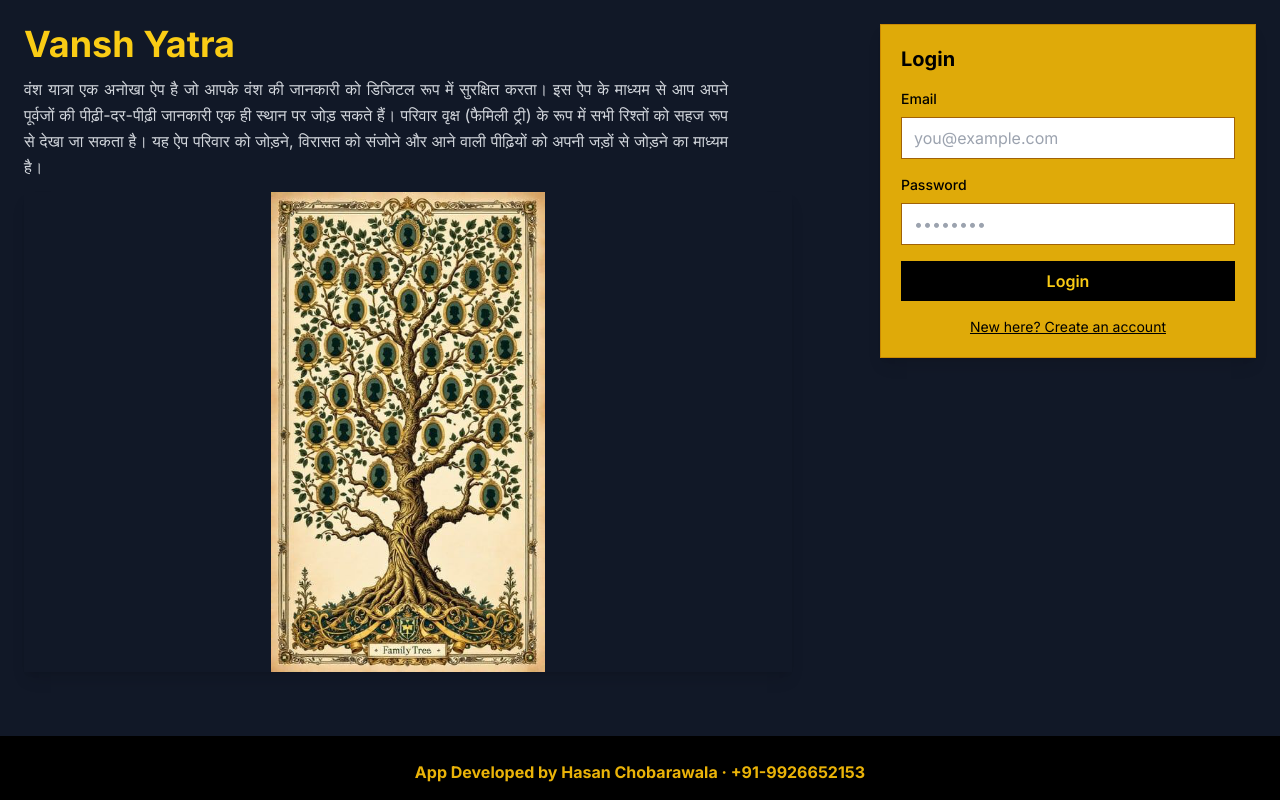
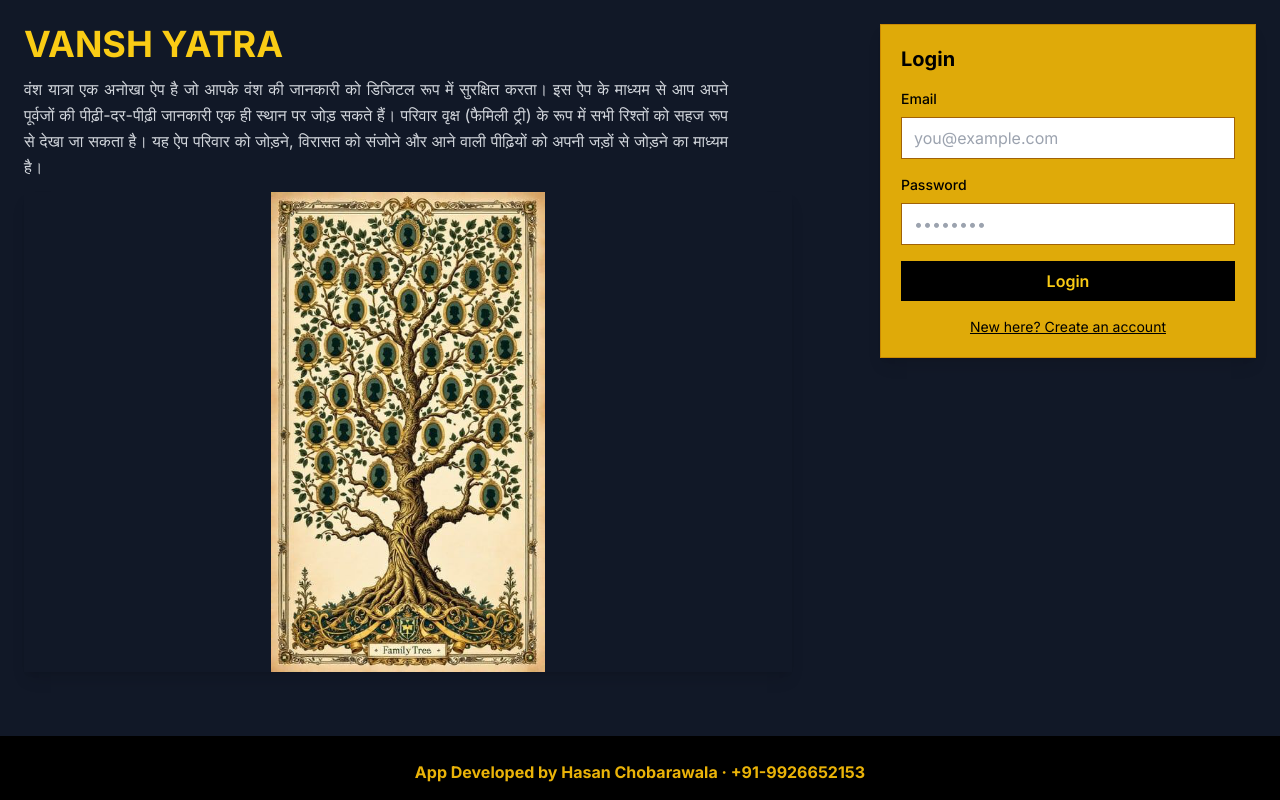
Before and after one commit to hasanchobarawala/Vansh-Yatra, a Next.js app: page / in a window 1280 px wide. Built offline with nearby package versions, Linux system fonts and the light colour scheme; no server answers.

Commit message:
Update page.tsx

```diff
--- a/src/app/page.tsx
+++ b/src/app/page.tsx
@@ -13,7 +13,7 @@ export default function HomePage() {
       <div className="mx-auto w-full max-w-7xl grid grid-cols-1 md:grid-cols-[52rem_minmax(18rem,1fr)] gap-6 items-start">
         {/* LEFT: title + desc (narrower) + image (wider) */}
         <div className="space-y-3">
-          <h1 className="text-4xl font-bold text-yellow-400">Vansh Yatra</h1>
+          <h1 className="text-4xl font-bold text-yellow-400">VANSH YATRA</h1>
 
           {/* Text container kept narrower so paragraph width doesn't grow */}
           <div className="max-w-[44rem]">
```
